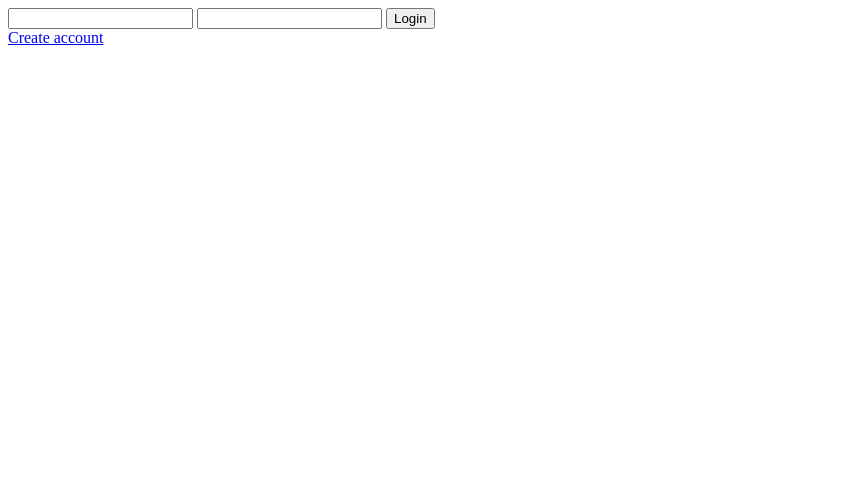
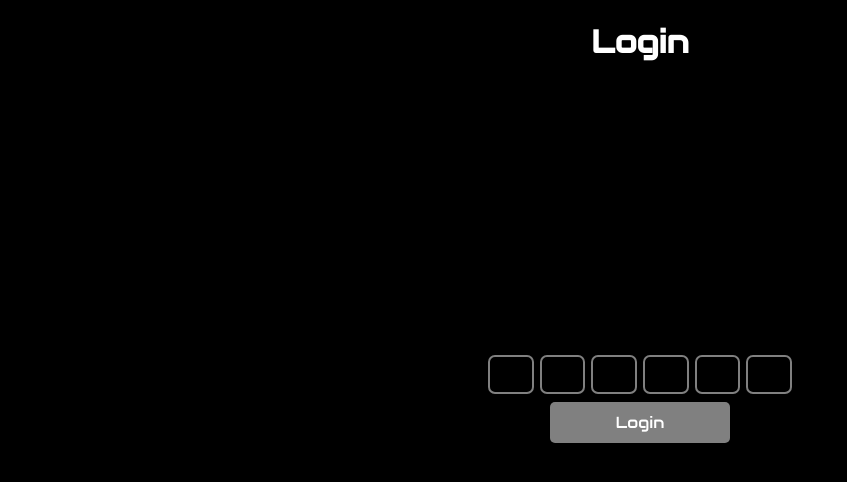
Before and after one commit to vizualjack/NiceLogin, a website: page login.html in a window 1280 px wide. Shown: the whole page, without its empty margins (0-847 px from the left). Drawn offline with Linux system fonts and the light colour scheme.

Commit message:
begin of styling

```diff
--- a/login.html
+++ b/login.html
@@ -1,8 +1,11 @@
 <!DOCTYPE html>
 <html>
     <head>
-        <title>Login</title>
+        <title>NiceLogin - Login</title>
 
+
+        <link rel="stylesheet" href="https://fonts.googleapis.com/css?family=Audiowide">
+        <link rel="stylesheet" href="login.css">
         <script>
             function sendLoginPost(username, password, token) {
                 let loginData = {};
@@ -33,21 +36,25 @@
                 sendLoginPost(username, password, token);
             }
         </script>
-
-        <style>
-            input[name=token] {
-                display: none;
-            }
-        </style>
     </head>
 
     <body>
+        <h1>Login</h1>
         <form action="/login"  method="post">
-            <input name="username"/>
-            <input type="password" name="password"/>
-            <input name="token"/>
-            <input type="button" value="Login" onclick="login(this)"/>
-        </form>
-        <a href="register">Create account</a>
+            <div class="userPassView">
+                <a href="register">Create account</a>
+                <input name="username" placeholder="Username"/>
+                <input type="password" name="password" placeholder="Password"/>
+            </div>
+            <div class="tokenView">
+                <input name="token"/>
+                <input name="token"/>
+                <input name="token"/>
+                <input name="token"/>
+                <input name="token"/>
+                <input name="token"/>
+            </div>
+            <span role="button" onclick="login(this)">Login</span>
+         </form>
     </body>
 </html>
--- /dev/null
+++ b/static/login.css
@@ -0,0 +1,65 @@
+body {
+    background-color: black;
+    color: white;
+    font-family: "Audiowide", sans-serif;
+}
+
+span[role=button] {
+    cursor: pointer;
+    background-color: gray;
+    border-radius: 5px;
+    display: block;
+    text-align: center;
+}
+
+form {
+    position: absolute;
+    top: 50%;
+    left: 50%;
+    transform: translate(-50%,-50%);
+    width: 300px;
+}
+form input, form span {
+    width: 100%;
+    padding: 10px 0;
+    margin-bottom: 10px;
+}
+
+h1 {
+    text-align: center;
+}
+
+a {
+    font-size: 14px;
+    text-decoration: none;
+    display: block;
+    margin-bottom: 5px;
+    color: darkblue;
+}
+
+form input {
+    background-color: transparent;
+    color: white;
+    text-align: center;
+    border: 0;
+    border-radius: 5px;
+    outline: gray solid 2px;
+}
+
+form input:focus {
+    outline: white solid 2px;
+}
+
+form span {
+    width: 60%;
+    margin: 0 auto;
+}
+
+.userPassView {
+    display: none;
+}
+
+.tokenView {
+    display: flex;
+    gap: 10px
+}
```
Also changed, not shown: register.html (+7 -4 lines), twoFactor.html (+1 -1 lines), userDashboard.html (deleted, +0 -24 lines).
